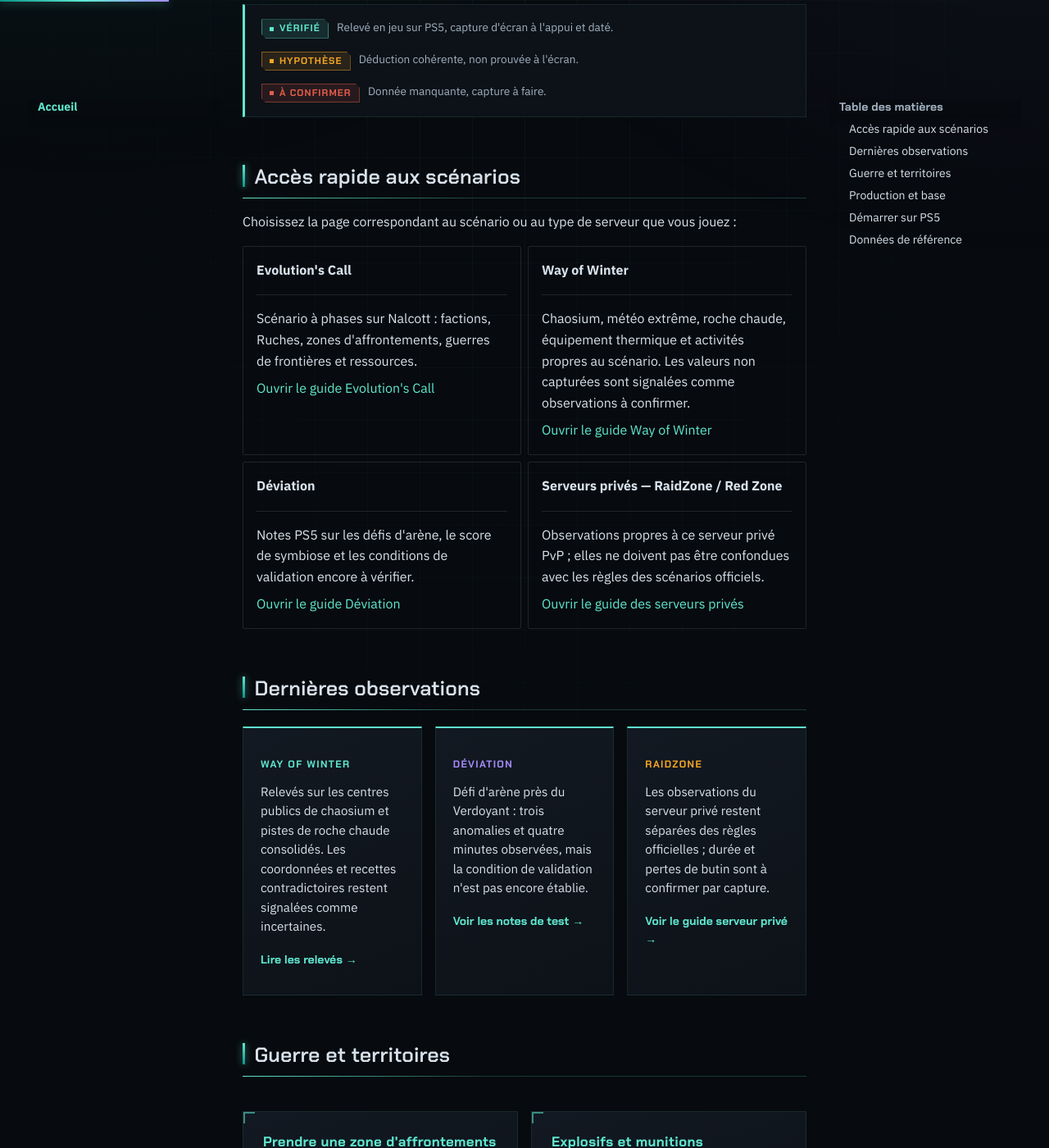
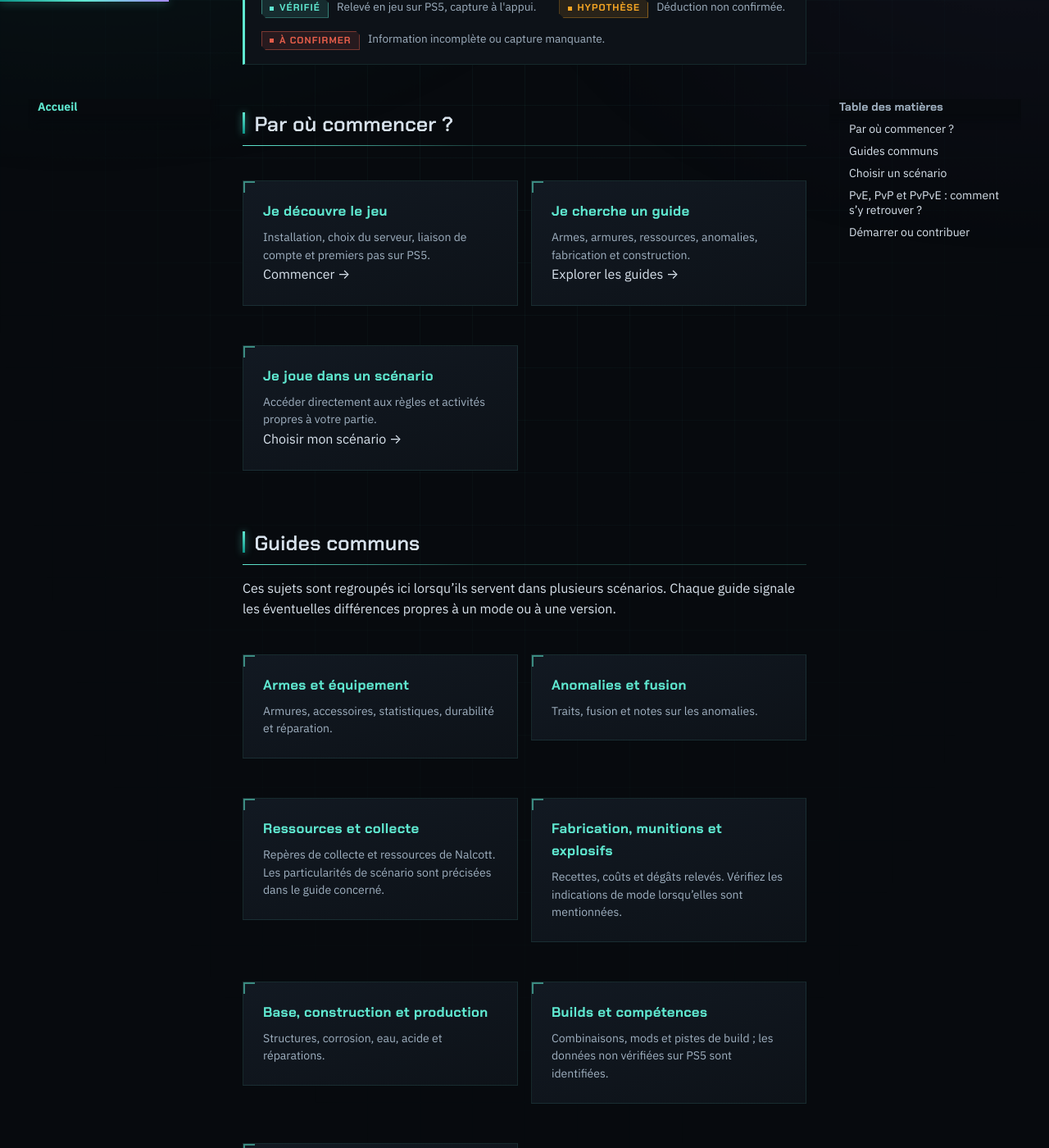
Before and after one commit to flav92/once-human-ps5-wiki, an MkDocs documentation site: the page built from docs/index.md, in a window 1280 px wide and 1400 px high, scrolled down 601 px. Shown: the whole window at 82% size. Built offline with MkDocs 1.6.1 and Material for MkDocs 9.7.7, drawn with Linux system fonts in a browser that asks for light colours; comment, search, counter and statistics services are not loaded; some of the changed text lies outside the part shown.

Commit message:
Simplifie le parcours d’accueil et sépare guides communs et scénarios

```diff
--- a/docs/index.md
+++ b/docs/index.md
@@ -3,196 +3,169 @@
 
 <h1>Once Human<em>Wiki de terrain — PS5</em></h1>
 
-<p>Documentation de la version PlayStation 5, en français. Les données publiées ici sont relevées en jeu, captures d'écran à l'appui : points de vie des structures, recettes de fabrication, statistiques d'équipement, mécaniques territoriales. Les informations non vérifiées sont explicitement signalées comme telles.</p>
+<p>Le guide communautaire de Once Human sur PlayStation 5. Choisissez ce que vous voulez faire : débuter, trouver une mécanique précise ou consulter les particularités de votre scénario.</p>
 
 <div class="oh-badges">
-<span class="oh-badge">Mesuré en jeu et daté</span>
-<span class="oh-badge oh-badge--violet">Validé en conditions réelles</span>
-<span class="oh-badge oh-badge--amber">Terminologie FR vérifiée à l'écran</span>
+<span class="oh-badge">Version PS5</span>
+<span class="oh-badge oh-badge--violet">Guides communs et scénarios</span>
+<span class="oh-badge oh-badge--amber">Niveau de vérification indiqué</span>
 </div>
 
 </div>
 </div>
 
 <div class="oh-legend">
-<span><span class="oh-status oh-status--verifie">Vérifié</span> Relevé en jeu sur PS5, capture d'écran à l'appui et daté.</span>
-<span><span class="oh-status oh-status--hypothese">Hypothèse</span> Déduction cohérente, non prouvée à l'écran.</span>
-<span><span class="oh-status oh-status--aconfirmer">À confirmer</span> Donnée manquante, capture à faire.</span>
+<span><span class="oh-status oh-status--verifie">Vérifié</span> Relevé en jeu sur PS5, capture à l'appui.</span>
+<span><span class="oh-status oh-status--hypothese">Hypothèse</span> Déduction non confirmée.</span>
+<span><span class="oh-status oh-status--aconfirmer">À confirmer</span> Information incomplète ou capture manquante.</span>
 </div>
 
-## Accès rapide aux scénarios
+## Par où commencer ?
 
-Choisissez la page correspondant au scénario ou au type de serveur que vous jouez :
+<div class="oh-grid oh-home-actions" markdown>
 
-<div class="grid cards" markdown>
-
--   **Evolution's Call**
-
-    ---
-
-    Scénario à phases sur Nalcott : factions, Ruches, zones d'affrontements, guerres de frontières et ressources.
-
-    [Ouvrir le guide Evolution's Call](scenarios/evolutions-call/index.md)
-
--   **Way of Winter**
-
-    ---
-
-    Chaosium, météo extrême, roche chaude, équipement thermique et activités propres au scénario. Les valeurs non capturées sont signalées comme observations à confirmer.
-
-    [Ouvrir le guide Way of Winter](scenarios/way-of-winter.md)
-
--   **Déviation**
-
-    ---
-
-    Notes PS5 sur les défis d'arène, le score de symbiose et les conditions de validation encore à vérifier.
-
-    [Ouvrir le guide Déviation](scenarios/deviation.md)
-
--   **Serveurs privés — RaidZone / Red Zone**
-
-    ---
-
-    Observations propres à ce serveur privé PvP ; elles ne doivent pas être confondues avec les règles des scénarios officiels.
-
-    [Ouvrir le guide des serveurs privés](scenarios/raidzone.md)
-
-</div>
-
-## Dernières observations
-
-<div class="oh-latest" markdown>
-
-<div class="oh-latest__item" markdown>
-<span class="oh-latest__tag">WAY OF WINTER</span>
-
-Relevés sur les centres publics de chaosium et pistes de roche chaude consolidés. Les coordonnées et recettes contradictoires restent signalées comme incertaines.
-
-[Lire les relevés →](scenarios/way-of-winter.md)
-</div>
-
-<div class="oh-latest__item" markdown>
-<span class="oh-latest__tag oh-latest__tag--violet">DÉVIATION</span>
-
-Défi d'arène près du Verdoyant : trois anomalies et quatre minutes observées, mais la condition de validation n'est pas encore établie.
-
-[Voir les notes de test →](scenarios/deviation.md)
-</div>
-
-<div class="oh-latest__item" markdown>
-<span class="oh-latest__tag oh-latest__tag--amber">RAIDZONE</span>
-
-Les observations du serveur privé restent séparées des règles officielles ; durée et pertes de butin sont à confirmer par capture.
-
-[Voir le guide serveur privé →](scenarios/raidzone.md)
-</div>
-
-</div>
-
-## Guerre et territoires
-
-<div class="oh-grid" markdown>
-
-<a class="oh-card" href="scenarios/evolutions-call/prise-de-zone/" markdown>
-<span class="oh-card-title">Prendre une zone d'affrontements <span class="oh-verified">VALIDÉ EN JEU</span></span>
-<span class="oh-card-desc">Séquence de prise complète, exécutée et vérifiée : neutralisation du générateur, Entraves protoïdes, pose de l'Équipement de sécurité, fortification.</span>
+<a class="oh-card" href="demarrage/installation/" markdown>
+<span class="oh-card-title">Je découvre le jeu</span>
+<span class="oh-card-desc">Installation, choix du serveur, liaison de compte et premiers pas sur PS5.</span>
+<span class="oh-home-link">Commencer →</span>
 </a>
 
-<a class="oh-card" href="craft/explosifs/" markdown>
-<span class="oh-card-title">Explosifs et munitions</span>
-<span class="oh-card-desc">Comparatif de rentabilité contre les structures, recettes relevées en jeu, arbre de production des roquettes, déblocages par phase.</span>
+<a class="oh-card" href="#guides-communs" markdown>
+<span class="oh-card-title">Je cherche un guide</span>
+<span class="oh-card-desc">Armes, armures, ressources, anomalies, fabrication et construction.</span>
+<span class="oh-home-link">Explorer les guides →</span>
 </a>
 
-<a class="oh-card" href="scenarios/evolutions-call/frontieres/" markdown>
-<span class="oh-card-title">Guerres de frontières</span>
-<span class="oh-card-desc">Les huit frontières du serveur et leurs points régionaux, les six phases du scénario, le fonctionnement des enchères.</span>
-</a>
-
-<a class="oh-card" href="scenarios/evolutions-call/factions/" markdown>
-<span class="oh-card-title">Factions armées et Ruches</span>
-<span class="oh-card-desc">Répartition des rôles entre Ruche et faction armée, création et recrutement, règles du PvP.</span>
-</a>
-
-<a class="oh-card" href="craft/builds/" markdown>
-<span class="oh-card-title">Builds, combos et compétences</span>
-<span class="oh-card-desc">Synthèse de quinze guides : builds de référence, armes classées, mods, compétences du Berceau, Déviants et défense de territoire. Données web, à vérifier sur console.</span>
+<a class="oh-card" href="#choisir-un-scenario" markdown>
+<span class="oh-card-title">Je joue dans un scénario</span>
+<span class="oh-card-desc">Accéder directement aux règles et activités propres à votre partie.</span>
+<span class="oh-home-link">Choisir mon scénario →</span>
 </a>
 
 </div>
 
-## Production et base
+## Guides communs { #guides-communs }
+
+Ces sujets sont regroupés ici lorsqu’ils servent dans plusieurs scénarios. Chaque guide signale les éventuelles différences propres à un mode ou à une version.
 
 <div class="oh-grid" markdown>
 
-<a class="oh-card" href="jeu/base-territoire/" markdown>
-<span class="oh-card-title">Base, Corrosion et production d'eau <span class="oh-verified">CHIFFRÉ</span></span>
-<span class="oh-card-desc">Ferme à eau industrielle et rendements constatés, chaîne de l'acide, règles de la Corrosion, points de vie et coûts de réparation mesurés.</span>
+<a class="oh-card" href="jeu/armes-equipement/" markdown>
+<span class="oh-card-title">Armes et équipement</span>
+<span class="oh-card-desc">Armures, accessoires, statistiques, durabilité et réparation.</span>
+</a>
+
+<a class="oh-card" href="jeu/anomalies/" markdown>
+<span class="oh-card-title">Anomalies et fusion</span>
+<span class="oh-card-desc">Traits, fusion et notes sur les anomalies.</span>
 </a>
 
 <a class="oh-card" href="scenarios/evolutions-call/ressources/" markdown>
-<span class="oh-card-title">Ressources</span>
-<span class="oh-card-desc">Localisation du soufre, du cuivre, du fer et de l'acide ; zones de fouille et méthodes de collecte automatisée.</span>
+<span class="oh-card-title">Ressources et collecte</span>
+<span class="oh-card-desc">Repères de collecte et ressources de Nalcott. Les particularités de scénario sont précisées dans le guide concerné.</span>
 </a>
 
-<a class="oh-card" href="jeu/armes-equipement/" markdown>
-<span class="oh-card-title">Armes et équipement</span>
-<span class="oh-card-desc">Système d'accessoires de la version console, composants de Précision, réparation, obtention des corps d'arme.</span>
+<a class="oh-card" href="craft/explosifs/" markdown>
+<span class="oh-card-title">Fabrication, munitions et explosifs</span>
+<span class="oh-card-desc">Recettes, coûts et dégâts relevés. Vérifiez les indications de mode lorsqu’elles sont mentionnées.</span>
+</a>
+
+<a class="oh-card" href="jeu/base-territoire/" markdown>
+<span class="oh-card-title">Base, construction et production</span>
+<span class="oh-card-desc">Structures, corrosion, eau, acide et réparations.</span>
+</a>
+
+<a class="oh-card" href="craft/builds/" markdown>
+<span class="oh-card-title">Builds et compétences</span>
+<span class="oh-card-desc">Combinaisons, mods et pistes de build ; les données non vérifiées sur PS5 sont identifiées.</span>
 </a>
 
 <a class="oh-card" href="glossaire/" markdown>
-<span class="oh-card-title">Glossaire FR / EN</span>
-<span class="oh-card-desc">Correspondance entre la terminologie anglaise des guides et les intitulés exacts des menus PS5 en français.</span>
+<span class="oh-card-title">Glossaire français / anglais</span>
+<span class="oh-card-desc">Retrouver les termes français des menus PS5 à partir des guides anglophones.</span>
 </a>
 
 </div>
 
-## Démarrer sur PS5
+## Choisir un scénario { #choisir-un-scenario }
+
+<div class="oh-grid" markdown>
+
+<a class="oh-card" href="scenarios/evolutions-call/index.md" markdown>
+<span class="oh-card-title">Evolution’s Call</span>
+<span class="oh-card-desc">Phases du serveur, Ruches, factions, zones d’affrontements et guerres de frontières.</span>
+<span class="oh-home-link">Ouvrir le scénario →</span>
+</a>
+
+<a class="oh-card" href="scenarios/way-of-winter.md" markdown>
+<span class="oh-card-title">Way of Winter</span>
+<span class="oh-card-desc">Température, météo extrême, Chaosium, roche chaude et équipement thermique.</span>
+<span class="oh-home-link">Ouvrir le scénario →</span>
+</a>
+
+<a class="oh-card" href="scenarios/deviation.md" markdown>
+<span class="oh-card-title">Déviation</span>
+<span class="oh-card-desc">Défis d’arène, score de symbiose et conditions de validation observées sur PS5.</span>
+<span class="oh-home-link">Ouvrir le scénario →</span>
+</a>
+
+<a class="oh-card" href="scenarios/raidzone.md" markdown>
+<span class="oh-card-title">Serveurs privés — RaidZone</span>
+<span class="oh-card-desc">Notes séparées sur ce serveur privé : ne pas confondre ses règles avec celles des scénarios officiels.</span>
+<span class="oh-home-link">Ouvrir le guide serveur →</span>
+</a>
+
+</div>
+
+## PvE, PvP et PvPvE : comment s’y retrouver ?
+
+Le type d’activité peut varier à l’intérieur d’un scénario. Consultez les règles propres à votre serveur avant de vous fier à un guide de combat ou de territoire.
+
+<div class="oh-grid" markdown>
+
+<a class="oh-card" href="jeu/premiers-pas/" markdown>
+<span class="oh-card-title">Survie et progression</span>
+<span class="oh-card-desc">Bases du jeu, exploration et progression initiale.</span>
+</a>
+
+<a class="oh-card" href="scenarios/evolutions-call/multijoueur-pvp.md" markdown>
+<span class="oh-card-title">PvP et phases de serveur</span>
+<span class="oh-card-desc">Repères sur les règles PvP documentées pour Evolution’s Call ; les règles d’autres scénarios peuvent différer.</span>
+</a>
+
+<a class="oh-card" href="scenarios/evolutions-call/prise-de-zone.md" markdown>
+<span class="oh-card-title">Zones d’affrontements</span>
+<span class="oh-card-desc">Étapes de prise de zone et préparation des structures.</span>
+</a>
+
+<a class="oh-card" href="scenarios/evolutions-call/frontieres.md" markdown>
+<span class="oh-card-title">Guerres de frontières</span>
+<span class="oh-card-desc">Phases et enchères d’Evolution’s Call, avec les points encore à confirmer clairement signalés.</span>
+</a>
+
+</div>
+
+## Démarrer ou contribuer
 
 <div class="oh-grid" markdown>
 
 <a class="oh-card" href="demarrage/liaison-compte/" markdown>
 <span class="oh-card-title">Liaison de compte</span>
-<span class="oh-card-desc">À lire avant toute création de personnage pour les joueurs venant du PC ou du mobile : certaines manipulations sont irréversibles.</span>
+<span class="oh-card-desc">À consulter avant de créer ou relier un personnage.</span>
 </a>
 
-<a class="oh-card" href="demarrage/installation/" markdown>
-<span class="oh-card-title">Installation</span>
-<span class="oh-card-desc">Free-to-play, environ 80 Go, PS Plus non requis. Choix de la région, des serveurs « Console » et du scénario.</span>
-</a>
-
-<a class="oh-card" href="jeu/premiers-pas/" markdown>
-<span class="oh-card-title">Premiers pas</span>
-<span class="oh-card-desc">Notions de base sur Nalcott : lecture de la carte, progression initiale, survie.</span>
+<a class="oh-card" href="ps5/serveurs/" markdown>
+<span class="oh-card-title">Serveurs et régions PS5</span>
+<span class="oh-card-desc">Repères pour choisir la bonne région et le bon type de serveur.</span>
 </a>
 
 <a class="oh-card" href="captures-a-faire/" markdown>
-<span class="oh-card-title">Contribuer</span>
-<span class="oh-card-desc">Liste des données restant à vérifier en jeu. Toute capture exploitable est intégrée, datée et créditée.</span>
+<span class="oh-card-title">Contribuer avec une capture</span>
+<span class="oh-card-desc">Aider à confirmer les recettes, statistiques et mécaniques encore incertaines.</span>
 </a>
 
 </div>
 
-## Données de référence
+---
 
-| Donnée | Valeur relevée |
-|---|---|
-| Mur en béton 01 | 3 200 PV — réparation : 1 brique, 1 bois, 1 lingot d'acier |
-| Mur / plafond « en pierre 01 » (brique) | 1 800 PV |
-| Caisse de rangement (petite ou grande) | 500 PV — soumise à la Corrosion |
-| Quart de plafond en bois, zone d'affrontements | 3 200 PV, soit 3 Explosifs surpuissants |
-| Explosifs surpuissants | 3 639 dégâts — Arbre technologique, 180 points, accessible en phase 1 |
-| Munitions perforantes (×240) | 7 lingots de tungstène, 2 poudres à canon, 20 Sources protoplasmiques |
-| Munitions de démolition, calibre moyen (×240) | Coût identique aux perforantes — +15 % DÉG, +15 % Psi, dégâts supplémentaires aux structures |
-| Acide | 20 eaux contaminées par unité (conversions 2:1 puis 10:1) |
-| Équipement de sécurité | 20 cuivre, 10 fer, 8 pièces, 3 composants, 5 acide, 1 câble |
-| Schéma d'armure (déverrouillage) | 2 000 Protochrome — limite hebdomadaire 30 000 |
-| Capuche Rang V | 740 PV, 12 Résistance à la pollution, 92 Intensité Psi |
-| Haut Rang V | 1 924 PV, 16 Résistance à la pollution, 64 Intensité Psi |
-| Chaussures Rang V | 1 480 PV, 12 Résistance à la pollution, 46 Intensité Psi |
-| Gants Rang V | 1 414 PV, 12 Résistance à la pollution, 88 Intensité Psi |
-| Chaussures Rang IV (comparaison) | 640 PV — soit 43 % d'un Rang V |
-| Durabilité maximale | 400 en Rang V, 240 en Rang IV |
-
----
-*Wiki non officiel, sans affiliation avec NetEase ou Starry Studio. Version PS5 disponible depuis le 25 août 2026 — crossplay complet, free-to-play.*
+*Wiki communautaire non officiel, sans affiliation avec NetEase ou Starry Studio. Les observations spécifiques à un scénario ou à un serveur sont identifiées comme telles ; les valeurs non confirmées ne sont pas présentées comme des règles générales.*
```
